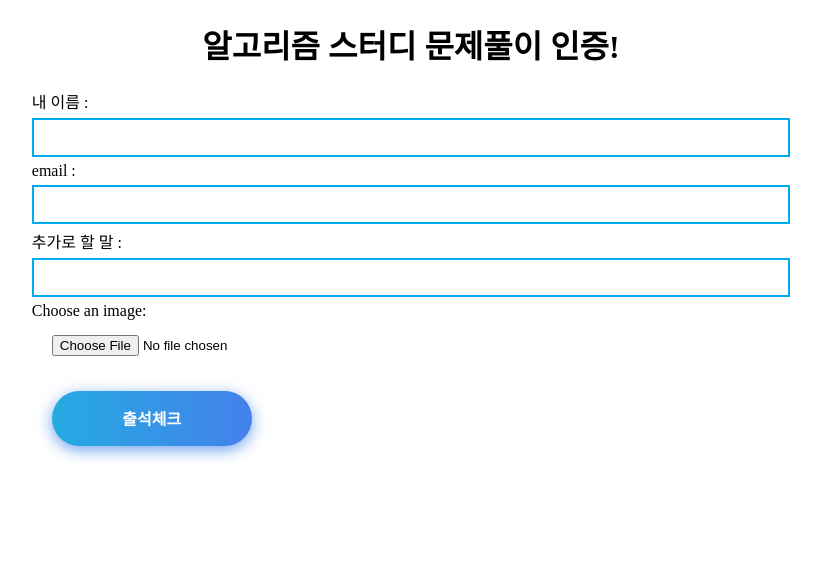
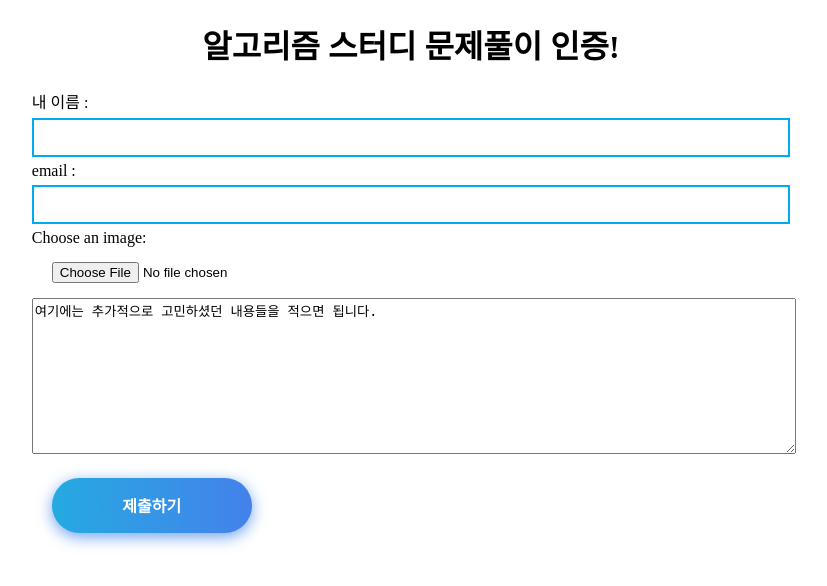
Before and after one commit to Moi1oM/next-attendance, a Django app: page / in a window 1280 px wide. Shown: the top 586 px of the page, without its empty margins (229-1056 px from the left). Run offline with Django 4.2, Linux system fonts and the light colour scheme.

Commit message:
input to textarea

```diff
--- a/attend_check/templates/index.html
+++ b/attend_check/templates/index.html
@@ -22,8 +22,6 @@
         <input type="text" name="username" /><br />
         email : <br />
         <input type="text" name="email" />
-        추가로 할 말 : <br />
-        <input type="text" name="tmi" />
           <label for="imageUpload">Choose an image:</label><br />
       <input
         type="file"
@@ -31,7 +29,8 @@
         name="get_file"
         accept="image/*"
       /><br />
-        <button class="btn-hover color-9">출석체크</button>
+          <textarea rows="10" style="width: 100%" name="tmi">여기에는 추가적으로 고민하셨던 내용들을 적으면 됩니다.</textarea>
+        <button class="btn-hover color-9">제출하기</button>
       </form>
     </div>
     <div class="modal"></div>
```
Also changed, not shown: db.sqlite3.
